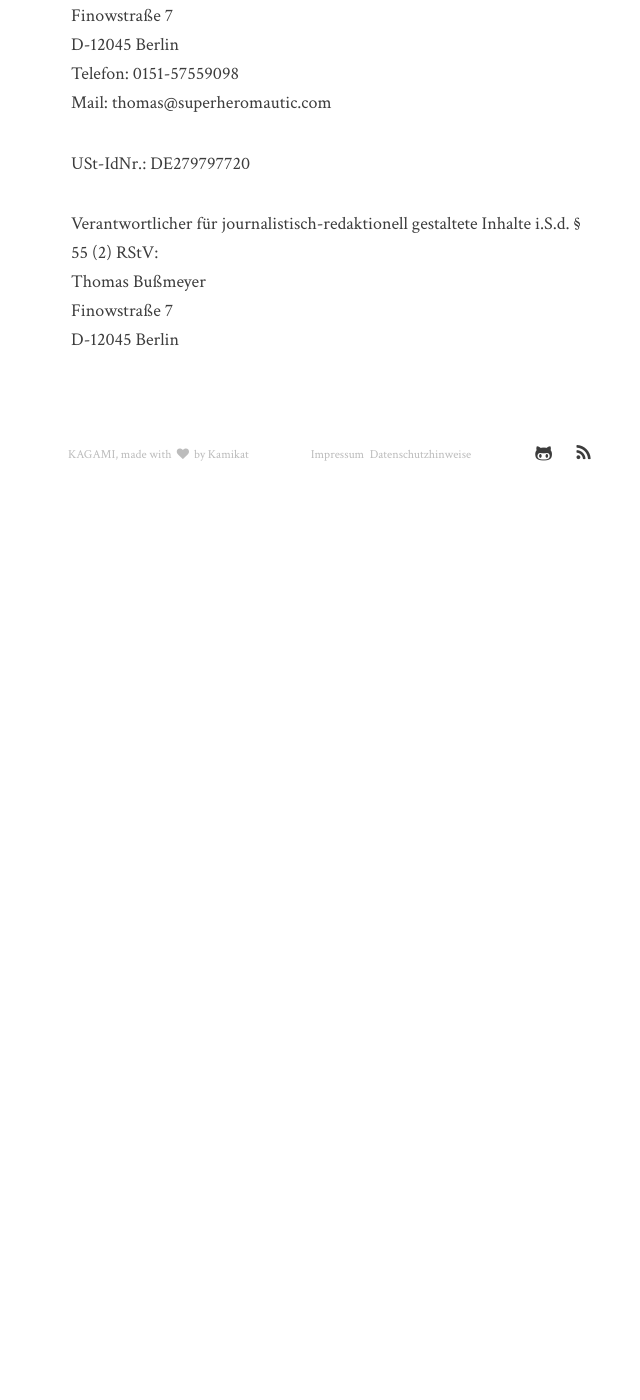
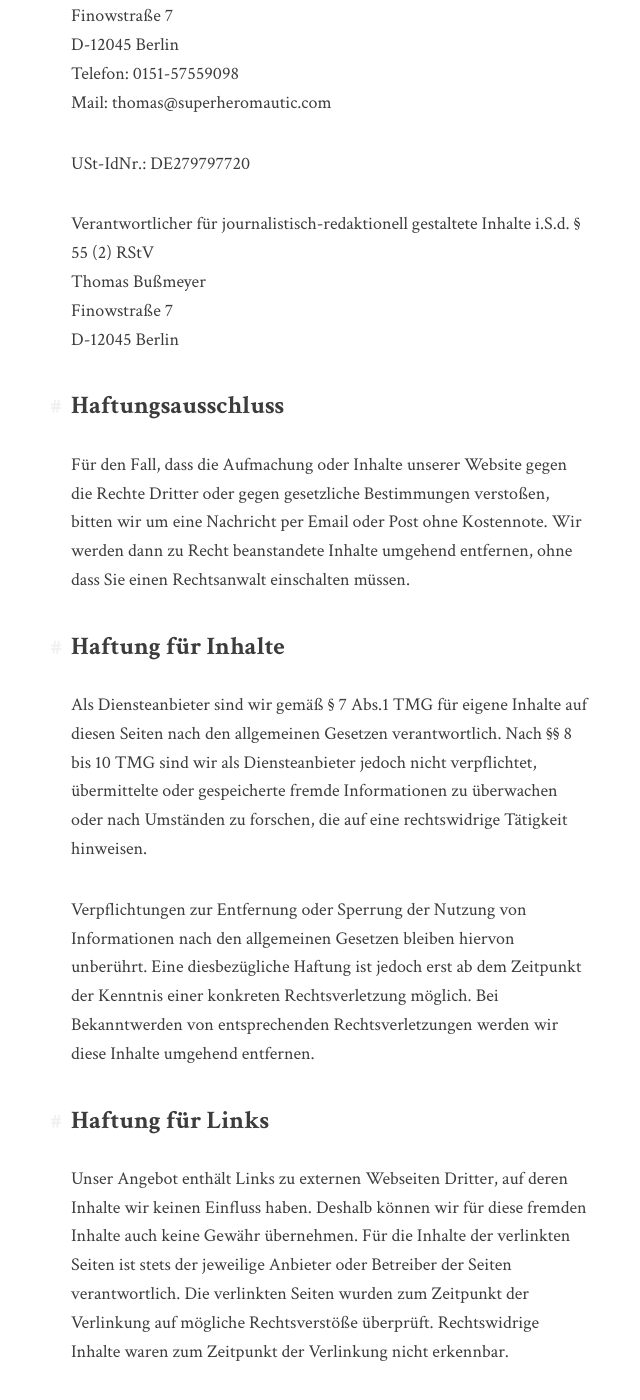
Before and after one commit to Bussmeyer/superheromautic.com, a Jekyll site: the page built from pages/imprint.md, in a window 1280 px wide and 1400 px high, scrolled down 324 px. Shown: the whole window, without its empty margins (309-949 px from the left). Built offline with Jekyll 4.4.1, drawn with Linux system fonts in a browser that asks for light colours; before the commit the page ends 900 px from its top, so only the background shows below that; some of the changed text lies outside the part shown.

Commit message:
Add additional imprint

```diff
--- a/pages/imprint.md
+++ b/pages/imprint.md
@@ -11,7 +11,46 @@ Mail: thomas@superheromautic.com
 
 USt-IdNr.: DE279797720
 
-Verantwortlicher für journalistisch-redaktionell gestaltete Inhalte i.S.d. § 55 (2) RStV:
+Verantwortlicher für journalistisch-redaktionell gestaltete Inhalte i.S.d. § 55 (2) RStV
 Thomas Bußmeyer
 Finowstraße 7
 D-12045 Berlin
+
+## Haftungsausschluss
+Für den Fall, dass die Aufmachung oder Inhalte unserer Website gegen die Rechte Dritter oder
+gegen gesetzliche Bestimmungen verstoßen, bitten wir um eine Nachricht per Email oder Post ohne Kostennote.
+Wir werden dann zu Recht beanstandete Inhalte umgehend entfernen, ohne dass Sie einen Rechtsanwalt einschalten müssen.
+
+## Haftung für Inhalte
+Als Diensteanbieter sind wir gemäß § 7 Abs.1 TMG für eigene Inhalte auf diesen Seiten nach den allgemeinen
+Gesetzen verantwortlich. Nach §§ 8 bis 10 TMG sind wir als Diensteanbieter jedoch nicht verpflichtet,
+übermittelte oder gespeicherte fremde Informationen zu überwachen oder nach Umständen zu forschen, die auf
+eine rechtswidrige Tätigkeit hinweisen.
+
+Verpflichtungen zur Entfernung oder Sperrung der Nutzung von Informationen nach den allgemeinen Gesetzen bleiben
+hiervon unberührt. Eine diesbezügliche Haftung ist jedoch erst ab dem Zeitpunkt der Kenntnis einer konkreten
+Rechtsverletzung möglich. Bei Bekanntwerden von entsprechenden Rechtsverletzungen werden wir diese Inhalte
+umgehend entfernen.
+
+## Haftung für Links
+Unser Angebot enthält Links zu externen Webseiten Dritter, auf deren Inhalte wir keinen Einfluss haben.
+Deshalb können wir für diese fremden Inhalte auch keine Gewähr übernehmen. Für die Inhalte der verlinkten
+Seiten ist stets der jeweilige Anbieter oder Betreiber der Seiten verantwortlich. Die verlinkten Seiten
+wurden zum Zeitpunkt der Verlinkung auf mögliche Rechtsverstöße überprüft. Rechtswidrige Inhalte waren
+zum Zeitpunkt der Verlinkung nicht erkennbar.
+
+Eine permanente inhaltliche Kontrolle der verlinkten Seiten ist jedoch ohne konkrete Anhaltspunkte einer
+Rechtsverletzung nicht zumutbar. Bei Bekanntwerden von Rechtsverletzungen werden wir derartige Links umgehend entfernen.
+
+## Urheberrecht
+Die durch die Seitenbetreiber erstellten Inhalte und Werke auf diesen Seiten unterliegen dem deutschen Urheberrecht.
+Die Vervielfältigung, Bearbeitung, Verbreitung und jede Art der Verwertung außerhalb der Grenzen des Urheberrechtes
+bedürfen der schriftlichen Zustimmung des jeweiligen Autors bzw. Erstellers. Downloads und Kopien dieser Seite
+sind nur für den privaten, nicht kommerziellen Gebrauch gestattet.
+
+Soweit die Inhalte auf dieser Seite nicht vom Betreiber erstellt wurden, werden die Urheberrechte Dritter beachtet.
+Insbesondere werden Inhalte Dritter als solche gekennzeichnet. Sollten Sie trotzdem auf eine
+Urheberrechtsverletzung aufmerksam werden, bitten wir um einen entsprechenden Hinweis. Bei Bekanntwerden von
+Rechtsverletzungen werden wir derartige Inhalte umgehend entfernen.
+
+Quellenangabe: [e-recht24.de](https://www.e-recht24.de/muster-datenschutzerklaerung.html)
```
